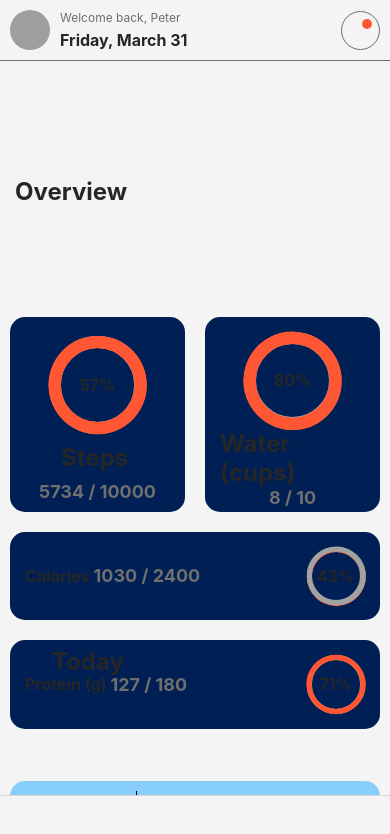
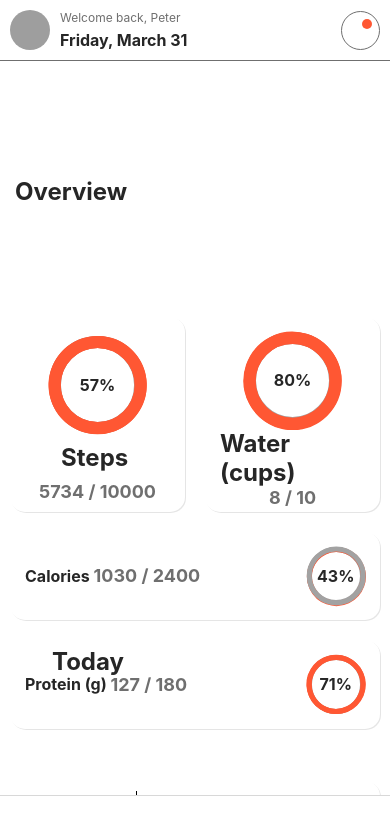
Before and after one commit to nolasco-ever/Workout-app, a React Native app in the folder FlexCoach/: screen /Tabs in a window 390 px wide. Shown: the top 834 px of the page. Built offline with nearby package versions, Linux system fonts and the light colour scheme; grey boxes are pictures that could not be loaded; some icons are missing.

Commit message:
updated colors to fit both light and dark mode better

```diff
--- a/FlexCoach/colors.ts
+++ b/FlexCoach/colors.ts
@@ -1,27 +1,33 @@
 import { useColorScheme } from "react-native";
 
 const darkModeColors = {
-    background: '#1a1a1a',
+    background: '#121212',
+    onBackground: '#2c2c2c',
     text: '#ffffff',
     onPrimaryText: '#ffffff',
     subtext: '#a2a2a2',
-    primary: '#0e4c92',
-    secondary: '#87cefa',
+    primary: '#326789',
+    secondary: '#e65c4f',
     accent: '#ff5733',
     inactive: '#a2a2a2',
-    icon: '#ffffff'
+    icon: '#ffffff',
+    error: '#cf6679',
+    onError: '#000000'
 }
 
 const lightModeColors = {
-    background: '#f4f4f4',
+    background: '#ffffff',
+    onBackground: '#ffffff',
     text: '#262626',
     onPrimaryText: '#ffffff',
     subtext: '#6f6f6f',
-    primary: '#001f54',
-    secondary: '#87cefa',
+    primary: '#326789',
+    secondary: '#e65c4f',
     accent: '#ff5733',
     inactive: '#a2a2a2',
-    icon: '#001f54'
+    icon: '#001f54',
+    error: '#b00020',
+    onError: '#ffffff'
 }
 
 const getSystemTheme = () => {
--- a/FlexCoach/components/cards/listCard.tsx
+++ b/FlexCoach/components/cards/listCard.tsx
@@ -1,5 +1,5 @@
 import React from 'react';
-import { View, Text, TouchableOpacity, StyleSheet } from 'react-native';
+import { View, Text, TouchableOpacity, StyleSheet, useColorScheme } from 'react-native';
 import { colors } from '../../colors';
 
 interface ListItem {
@@ -25,8 +25,8 @@ export const ListCard = ({ title, items }: ListCardProps) => {
         <>
             {listItems.map((item, index) => (
             <View key={index} style={styles.listItem}>
-                <Text style={styles.itemName}>{item.name}</Text>
-                <Text style={styles.itemDescription}>{item.description}</Text>
+                <Text style={[styles.itemName, {color: appColors.text}]}>{item.name}</Text>
+                <Text style={[styles.itemDescription, {color: appColors.subtext}]}>{item.description}</Text>
             </View>
             ))}
         </>
@@ -34,9 +34,19 @@ export const ListCard = ({ title, items }: ListCardProps) => {
     };
 
     return (
-        <TouchableOpacity style={[styles.card, {backgroundColor: appColors.secondary}]}>
+        <TouchableOpacity
+          style={[
+            styles.card,
+            {
+              backgroundColor: appColors.onBackground,
+              shadowColor: '#000000',
+              shadowOpacity: useColorScheme() === 'light' ? 0.1 : 0,
+              shadowOffset: {width: 1, height: 1}
+            }
+          ]}
+        >
             <View style={styles.titleContainer}>
-                <Text style={styles.title}>{title}</Text>
+                <Text style={[styles.title, {color: appColors.text}]}>{title}</Text>
             </View>
             <View style={styles.listContainer}>{renderListItems()}</View>
         </TouchableOpacity>
--- a/FlexCoach/components/cards/progressCard.tsx
+++ b/FlexCoach/components/cards/progressCard.tsx
@@ -1,5 +1,5 @@
 import React, { useState } from 'react';
-import { StyleSheet, Text, View } from 'react-native';
+import { StyleSheet, Text, View, useColorScheme } from 'react-native';
 import { colors } from '../../colors';
 import { CustomText } from '../text/customText';
 import ProgressCircle from '../progress-indicators/progressCircle';
@@ -20,7 +20,17 @@ export const ProgressCard: React.FC<ProgressCardProps> = ({
     const calorieProgress = Math.round((currentAmount / goalAmount) * 100);
 
     return (
-        <TouchableOpacity style={[styles.container, {backgroundColor: appColors.primary}]}>
+        <TouchableOpacity
+          style={[
+            styles.container,
+            {
+              backgroundColor: appColors.onBackground,
+              shadowColor: '#000000',
+              shadowOpacity: useColorScheme() === 'light' ? 0.1 : 0,
+              shadowOffset: {width: 1, height: 1}
+            }
+          ]}
+        >
             <View style={styles.infoContainer}>
                 <View style={styles.nutritionInfo}>
                     <CustomText style={styles.nutritionLabel}>{title} </CustomText>
--- a/FlexCoach/components/cards/progressCardSquare.tsx
+++ b/FlexCoach/components/cards/progressCardSquare.tsx
@@ -1,5 +1,5 @@
 import React, { useState } from 'react';
-import { Dimensions, StyleSheet, Text, View } from 'react-native';
+import { Dimensions, StyleSheet, Text, View, useColorScheme } from 'react-native';
 import { colors } from '../../colors';
 import { CustomText } from '../text/customText';
 import ProgressCircle from '../progress-indicators/progressCircle';
@@ -22,7 +22,18 @@ export const ProgressCardSquare: React.FC<ProgressCardSquareProps> = ({
 
     return (
         <View style={{flex: 1}}>
-            <TouchableOpacity style={[styles.container, {backgroundColor: appColors.primary, height: screenWidth/2}]}>
+            <TouchableOpacity
+              style={[
+                styles.container,
+                {
+                  backgroundColor: appColors.onBackground,
+                  height: screenWidth/2,
+                  shadowColor: '#000000',
+                  shadowOpacity: useColorScheme() === 'light' ? 0.1 : 0,
+                  shadowOffset: {width: 1, height: 1}
+                }
+              ]}
+            >
                 <View style={styles.infoContainer}>
                     <ProgressCircle
                         percent={calorieProgress}
```
